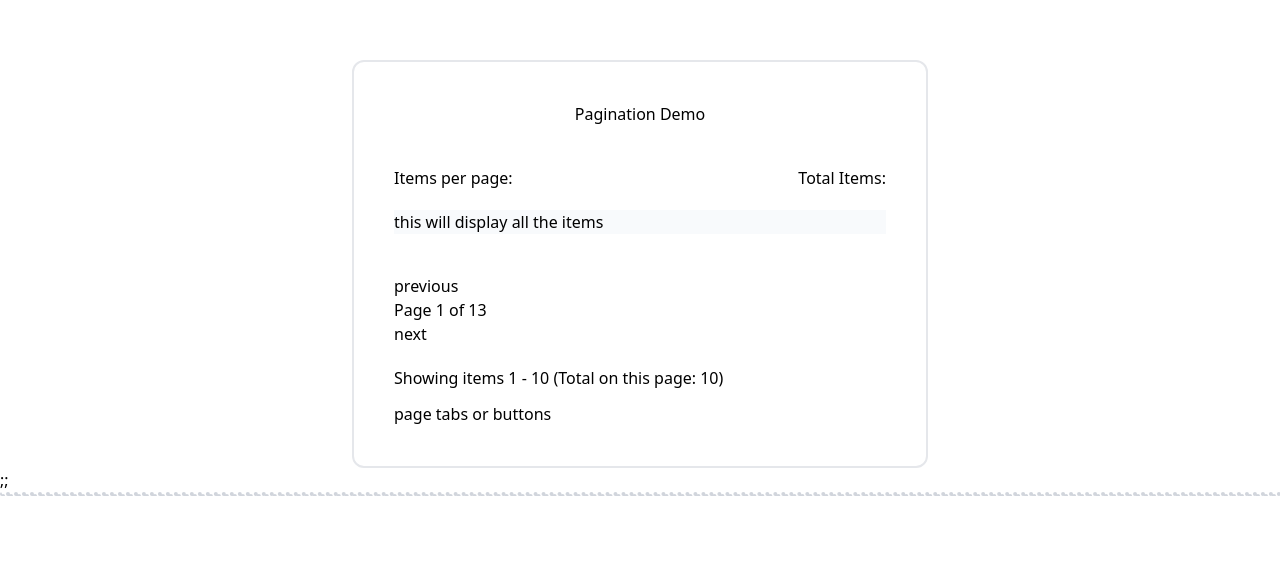
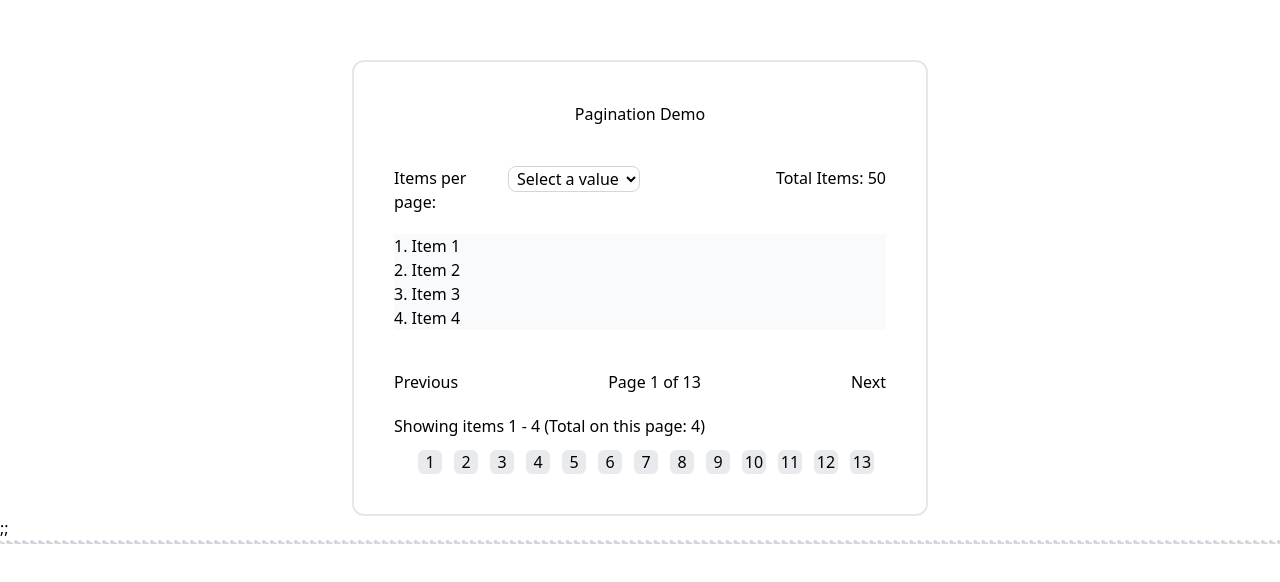
Before and after one commit to rhundal/custom-implementation-hooks, a React (Vite) app in the folder custom-hooks-impl/: page / in a window 1280 px wide. Shown: the top 582 px of the page. Built offline with nearby package versions, Linux system fonts and the light colour scheme.

Commit message:
worked on displaying items based on itemsToDisplay. Not fully working as expected - the items repeat on the next page and the count is incorrect on the last page for scenariors when itemsToDisplay is selected from dropdown

```diff
--- a/custom-hooks-impl/src/App.tsx
+++ b/custom-hooks-impl/src/App.tsx
@@ -4,10 +4,22 @@ import "./App.css";
 
 import PaginationDemo from "./example-components/PaginationDemo";
 
+interface PaginationProps {
+  totalItems: number;
+  itemsPerPage?: number;
+  initialPage?: number;
+}
+
 function App() {
+  let objToPass: PaginationProps = {
+    totalItems: 50,
+    itemsPerPage: 4,
+    initialPage: 1,
+  };
   return (
     <>
-      <PaginationDemo />;
+      <PaginationDemo {...objToPass} />
+      ;
       <hr className="border-t-4 border-dotted border-gray-300 rounded-xl shadow-xl w-[1300px] mx-auto" />
     </>
   );
--- a/custom-hooks-impl/src/example-components/PaginationDemo.tsx
+++ b/custom-hooks-impl/src/example-components/PaginationDemo.tsx
@@ -10,9 +10,57 @@ Disable Previous/Next buttons when canPrevPage or canNextPage is false.
 
 */
 
+import { useState, useEffect } from "react";
 import usePagination from "../hooks/usePagination";
 
-export default function PaginationDemo() {
+interface PaginationProps {
+  totalItems: number;
+  itemsPerPage?: number;
+  initialPage?: number;
+}
+
+export default function PaginationDemo(props: PaginationProps) {
+  let objectReceived: PaginationProps = {
+    totalItems: props.totalItems,
+    itemsPerPage: props.itemsPerPage,
+    initialPage: props.initialPage,
+  };
+
+  const {
+    currentPage,
+    totalPages,
+    startIndex,
+    endIndex,
+    itemsOnCurrentPage,
+    setPage,
+    nextPage,
+    prevPage,
+    canNextPage,
+    canPrevPage,
+  } = usePagination(objectReceived);
+
+  let totalDisplayed = 0;
+
+  let totalPagesArray: number[] = [5, 10, 15, 20];
+
+  const [itemsToDisplay, setItemsToDisplay] = useState(itemsOnCurrentPage); // items to display per page by user selection
+  const [currPageNo, setCurrPageNo] = useState(currentPage);
+
+  function handleItemsChange(e: React.ChangeEvent<HTMLSelectElement>) {
+    let selectedValue = e.target.value;
+    setItemsToDisplay(Number(selectedValue));
+  }
+
+  function handlePageChange(
+    e: React.MouseEvent<HTMLButtonElement>,
+    pageNumber: number,
+  ) {
+    e.preventDefault();
+    setCurrPageNo(pageNumber);
+    console.log(pageNumber);
+    setPage(pageNumber);
+  }
+
   return (
     <>
       <div className="flex justify-center mt-15">
@@ -21,21 +69,81 @@ export default function PaginationDemo() {
             <h1 className="text-center"> Pagination Demo</h1>
           </div>
           <div className="grid grid-cols-2">
-            <div className="flex justify-start"> Items per page: </div>
-            <div className="flex justify-end"> Total Items: </div>
+            <div className="flex justify-start flex flex-row gap-2">
+              <div> Items per page: </div>
+              <div>
+                <select
+                  value={itemsToDisplay}
+                  className="rounded-lg border border-gray-300 px-1 p1-2 bg-white text-black"
+                  onChange={(e) => handleItemsChange(e)}
+                >
+                  <option value=""> Select a value</option>
+                  {totalPagesArray.map((pageNumber) => (
+                    <option key={pageNumber} value={pageNumber}>
+                      {pageNumber}
+                    </option>
+                  ))}
+                </select>
+              </div>
+            </div>
+            <div className="flex justify-end">
+              Total Items: {props.totalItems}
+            </div>
           </div>
           <div className="bg-slate-100/50 mt-5 mb-10">
-            <p> this will display all the items</p>
+            <ul>
+              {(() => {
+                const listItems = [];
+                let computedValue = startIndex;
+                for (let i = 0; i < itemsToDisplay; i++) {
+                  const currentItemNumber = computedValue + i + 1;
+
+                  listItems.push(
+                    <li key={i}>
+                      {currentItemNumber}. Item {currentItemNumber}
+                    </li>,
+                  );
+                }
+                return listItems;
+              })()}
+            </ul>
           </div>
-          <div className="mb-5">
-            <div>previous</div>
-            <div> Page 1 of 13</div>
-            <div> next</div>
+          <div className="mb-5 flex flex-row justify-between">
+            <div>
+              <button onClick={prevPage}>Previous</button>
+            </div>
+            <div>
+              Page {currentPage} of {totalPages}
+            </div>
+            <div>
+              <button onClick={nextPage}>Next</button>
+            </div>
           </div>
           <div className="mb-3">
-            <p>Showing items 1 - 10 (Total on this page: 10)</p>
+            <p>
+              Showing items {currentPage} - {itemsToDisplay} (Total on this
+              page: {itemsToDisplay})
+            </p>
           </div>
-          <div>page tabs or buttons</div>
+          <div className="flex justify-center">
+            {(() => {
+              const pageButtons = [];
+
+              for (let x = 1; x <= totalPages; x++) {
+                pageButtons.push(
+                  <button
+                    onClick={(e) => handlePageChange(e, x)}
+                    key={x}
+                    className={`ml-3 rounded-md w-6 ${currPageNo === x} ? bg-blue-200 : bg-gray-300/50`}
+                  >
+                    {x}
+                  </button>,
+                );
+              }
+
+              return pageButtons; // 3. Return the complete array of buttons
+            })()}
+          </div>
         </div>
       </div>
       ;
```
